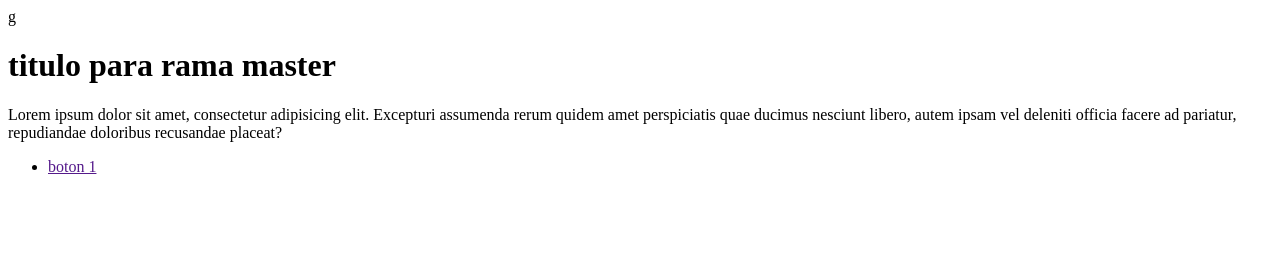
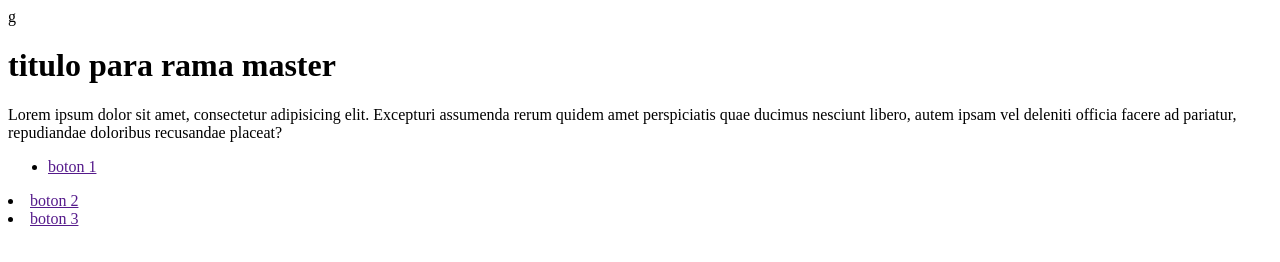
Before and after one commit to arquitectosoftwarediaz/practicayoutube, a plain HTML site: page index.html in a window 1280 px wide. Drawn offline with Linux system fonts and the light colour scheme.

Commit message:
nuevos cambios

```diff
--- a/index.html
+++ b/index.html
@@ -5,6 +5,9 @@
 <body>
     <h1>titulo para rama master</h1>
     <p>Lorem ipsum dolor sit amet, consectetur adipisicing elit. Excepturi assumenda rerum quidem amet perspiciatis quae ducimus nesciunt libero, autem ipsam vel deleniti officia facere ad pariatur, repudiandae doloribus recusandae placeat?</p>
-    <nav><ul><li><a href="">boton 1</a></li></ul></nav>
+    <nav><ul><li><a href="">boton 1</a></li></ul>
+             <li><a href="">boton 2</a></li></ul>
+             <li><a href="">boton 3</a></li></ul>
+    </nav>
 </body>
 </html>
```
